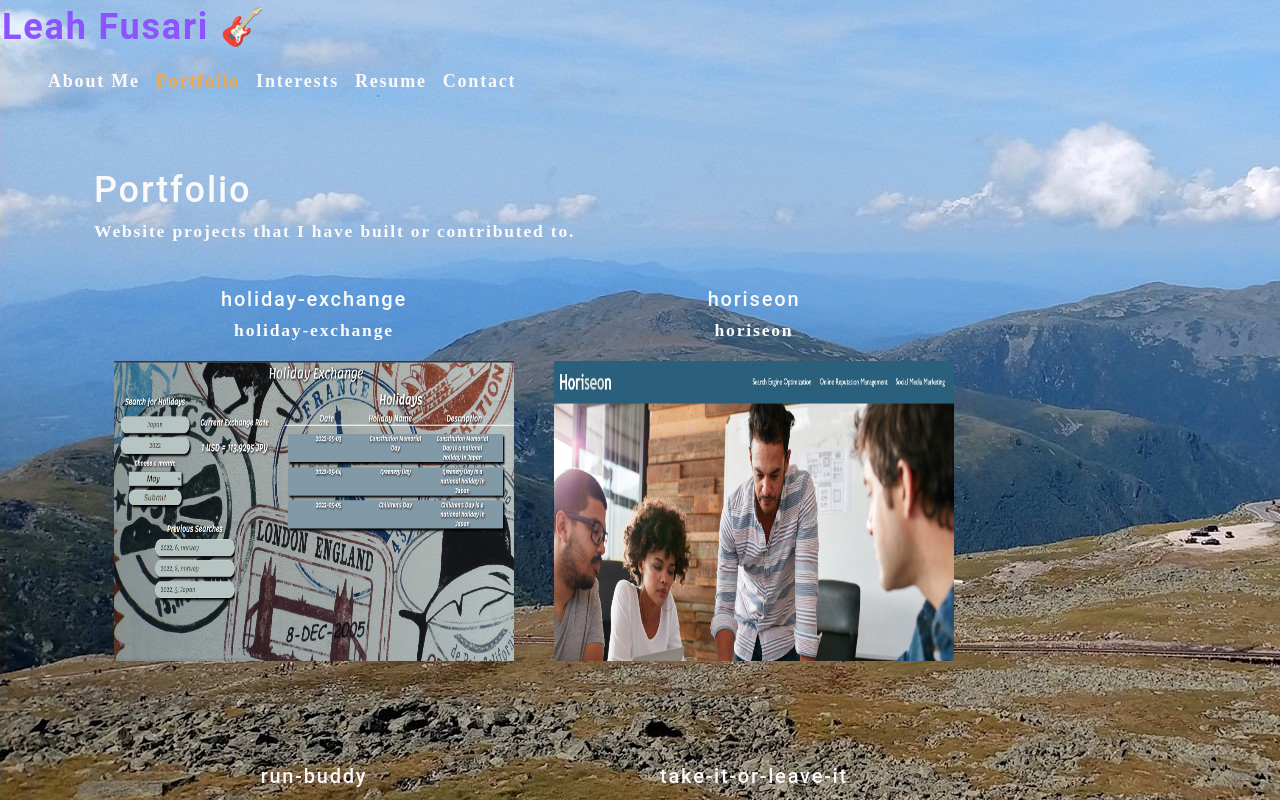
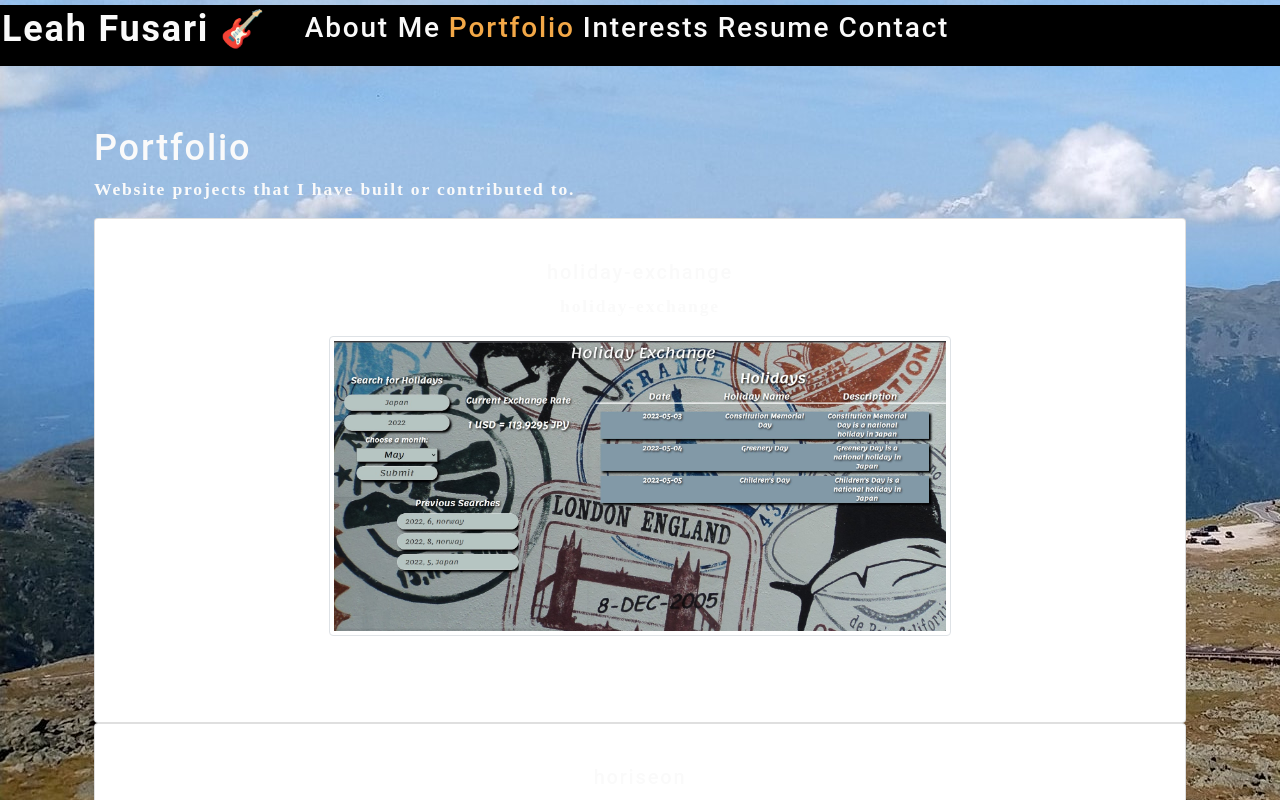
Before and after one commit to LeahFusari/leah-fusari-portfolio, a React (Create React App) app: page / in a window 1280 px wide. Both pictures are taken after a click on the element "Portfolio". Shown: the top 800 px of the page. Built offline with nearby package versions, Linux system fonts and the light colour scheme.

Commit message:
Nav inside header and imported bootstrp ad got header to render as a row

```diff
--- a/public/index.html
+++ b/public/index.html
@@ -8,10 +8,10 @@
       name="description"
       content="Web site created using create-react-app"
     />
-    <!-- <link href="https://cdn.jsdelivr.net/npm/bootstrap@5.1.3/dist/css/bootstrap.min.css"
+    <link href="https://cdn.jsdelivr.net/npm/bootstrap@5.1.3/dist/css/bootstrap.min.css"
     rel="stylesheet"
     integrity="sha384-1BmE4kWBq78iYhFldvKuhfTAU6auU8tT94WrHftjDbrCEXSU1oBoqyl2QvZ6jIW3"
-    crossorigin="anonymous"> -->
+    crossorigin="anonymous">
     <title>Leah Fusari</title>
   </head>
 
--- a/src/App.js
+++ b/src/App.js
@@ -1,7 +1,7 @@
 import React, { useState } from 'react';
-import Nav from './components/Nav';
 import View from './components/View';
 import Footer from './components/Footer';
+import Header from './components/Header';
 
 function App() {
   const [categories] = useState([
@@ -29,17 +29,18 @@ function App() {
 
   return (
     <div>
-      <Nav
+      <Header
         categories={categories}
         setCurrentCategory={setCurrentCategory}
         currentCategory={currentCategory}
-      ></Nav>
+      />
+
       <main>
         <div>
           <View currentCategory={currentCategory}></View>
         </div>
       </main>
-        <Footer/>
+      <Footer />
     </div>
   );
 }
--- /dev/null
+++ b/src/components/Header/index.js
@@ -0,0 +1,24 @@
+import React from 'react';
+import Nav from '../Nav';
+
+function Header(props) {
+  console.log(props)
+  return (
+   <header>
+    <h1 className='d-flex flex-row'>
+      <a href="/">
+        <span role="img" aria-label="guitar"> </span> Leah Fusari 🎸
+      </a>
+      <h3>
+      <Nav
+        categories={props.categories}
+        setCurrentCategory={props.setCurrentCategory}
+        currentCategory={props.currentCategory}
+        />
+        </h3>
+    </h1>
+    </header>
+  );
+}
+
+export default Header;
--- a/src/components/Nav/index.js
+++ b/src/components/Nav/index.js
@@ -14,12 +14,7 @@ function Nav(props) {
 
     return (
             <nav>
-              <h1>
-            <a href="/">
-                  <span role="img" aria-label="guitar"> </span> Leah Fusari 🎸
-              </a>
-          </h1>
-                <ul className="flex-row">
+                <ul className="d-flex flex-row">
                     {categories.map((category) => (
                         <li className={`mx-1 ${
                             currentCategory.name === category.name && 'navActive'
@@ -33,9 +28,6 @@ function Nav(props) {
                           </span>
                         </li>
                     ))}
-                    {/* <li>
-                        <span>Contact</span>
-                    </li> */}
                 </ul>
             </nav>
     );
--- a/src/components/PhotoList/index.js
+++ b/src/components/PhotoList/index.js
@@ -1,4 +1,5 @@
 import React, { useState } from 'react';
+import Project from '../Project';
 
 const PhotoList = ({ category }) => {
   const [photos] = useState([
@@ -96,20 +97,28 @@ const PhotoList = ({ category }) => {
       <div className="flex-row">
         {currentPhotos.map((image, i) => {
           const { filename, name, description } = image //destructuring
-          return (
-            <div key={i} >
-              <div className="card">
-                <div className="card-body">
-                  <h5 className="card-title">{name}</h5>
-                  <p className="card-text">{description}</p>
-                  <img src={require(`../../assets/images/${category}/${filename}`)}
-                    alt={name}
-                    className="img-thumbnail"
-                  />
-                </div>
-              </div>
-            </div>
-          )
+          return(
+            <Project
+            key={i}
+            name={name}
+            description={description}
+            filename={filename}
+            category={category}
+            />)
+          // return (
+          //   <div key={i} >
+          //     <div className="card">
+          //       <div className="card-body">
+          //         <h5 className="card-title">{name}</h5>
+          //         <p className="card-text">{description}</p>
+          //         <img src={require(`../../assets/images/${category}/${filename}`)}
+          //           alt={name}
+          //           className="img-thumbnail"
+          //         />
+          //       </div>
+          //     </div>
+          //   </div>
+          // )
         })}
       </div>
     </div >
--- /dev/null
+++ b/src/components/Project/index.js
@@ -0,0 +1,23 @@
+import React from "react";
+
+function Project(props){
+    return (
+        <div >
+          <div className="card">
+            <div className="card-body">
+              <h5 className="card-title">{props.name}</h5>
+              <p className="card-text">{props.description}</p>
+              <img src={require(`../../assets/images/${props.category}/${props.filename}`)}
+                alt={props.name}
+                className="img-thumbnail"
+              />
+            </div>
+          </div>
+        </div>
+      )
+}
+
+
+
+
+export default Project
--- a/src/index.css
+++ b/src/index.css
@@ -174,10 +174,10 @@ textarea {
   margin-right: auto;
 }
 
-.flex-row {
+/* .flex-row {
   display: flex;
   flex-wrap: wrap;
-}
+} */
 
 .space-between {
   justify-content: space-between;
```
